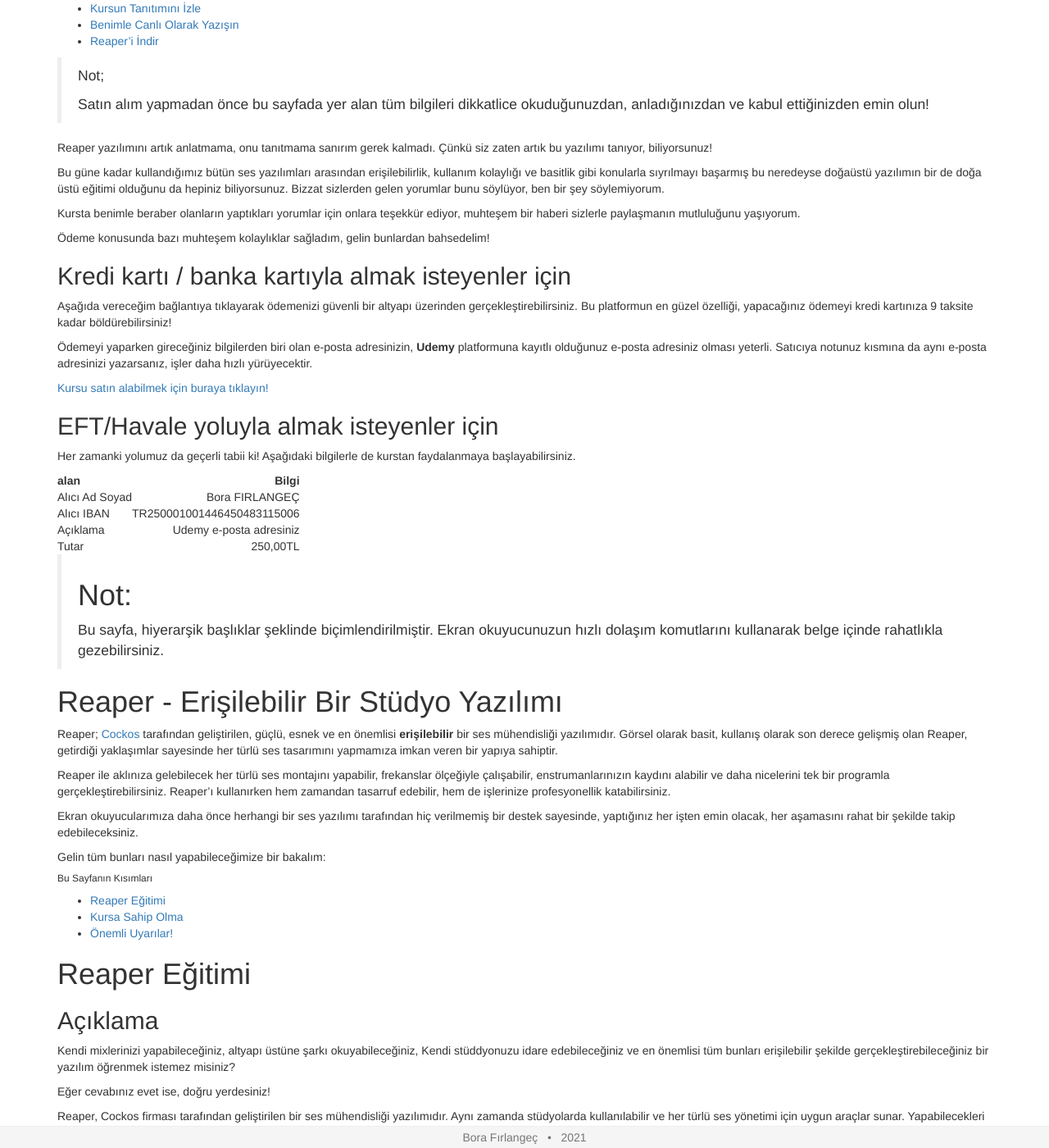
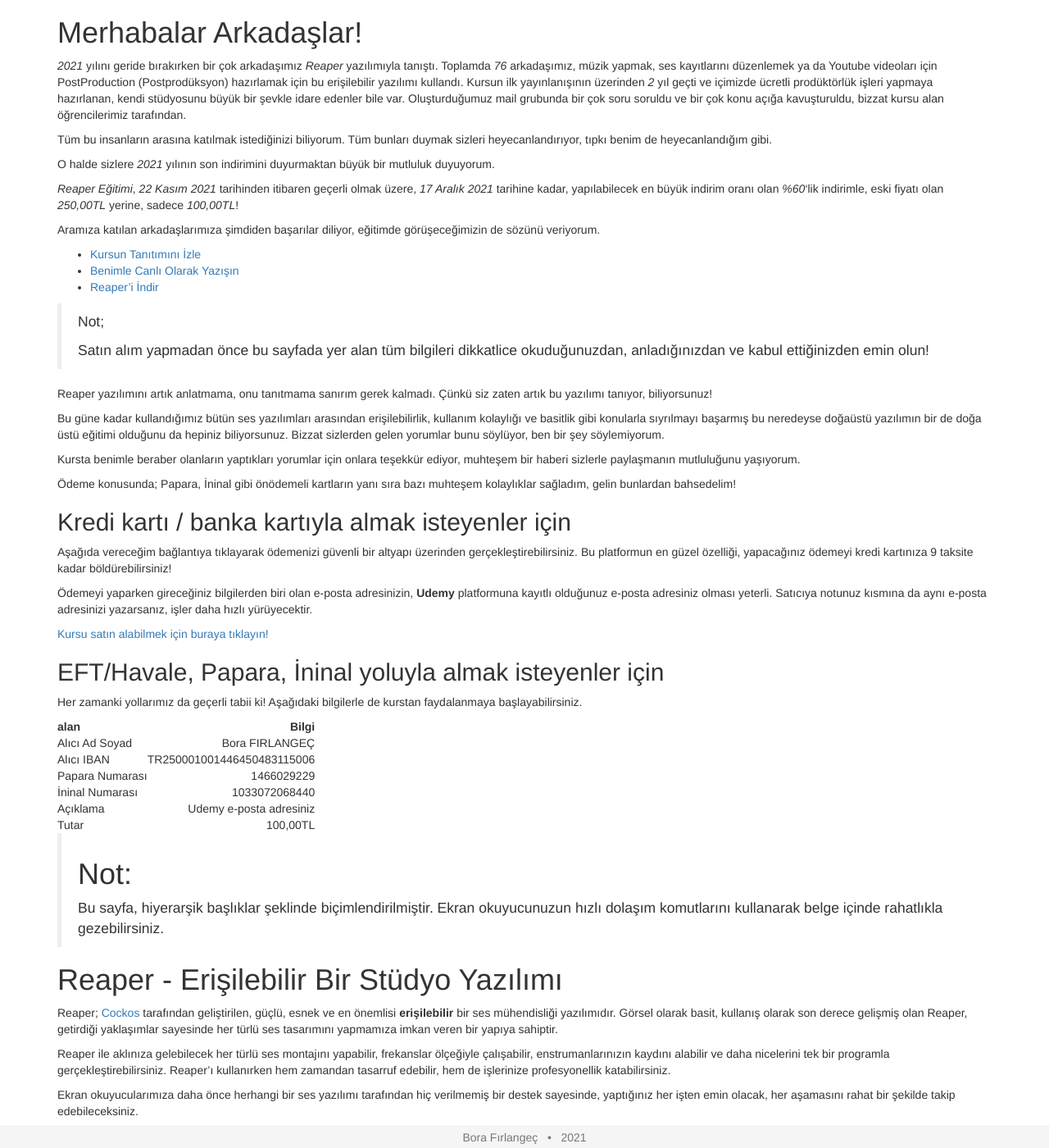
Before and after one commit to borfirbora/borfirbora.github.io, a Jekyll site: the page built from reaper.md, in a window 1280 px wide and 1400 px high. Shown: the whole window at 82% size. Built offline with Jekyll 4.4.1, drawn with Linux system fonts in a browser that asks for light colours; a script that is not in the unit is left out; some of the changed text lies outside the part shown.

Commit message:
Update reaper.md

```diff
--- a/reaper.md
+++ b/reaper.md
@@ -3,6 +3,18 @@
 permalink: reaper
 layout: minimal
 ---
+
+# Merhabalar Arkadaşlar!
+
+_2021_ yılını geride bırakırken bir çok arkadaşımız _Reaper_ yazılımıyla tanıştı. Toplamda _76_ arkadaşımız, müzik yapmak, ses kayıtlarını düzenlemek ya da Youtube videoları için PostProduction (Postprodüksyon) hazırlamak için bu erişilebilir yazılımı kullandı. Kursun ilk yayınlanışının üzerinden _2_ yıl geçti ve içimizde ücretli prodüktörlük işleri yapmaya hazırlanan, kendi stüdyosunu büyük bir şevkle idare edenler bile var. Oluşturduğumuz mail grubunda bir çok soru soruldu ve bir çok konu açığa kavuşturuldu, bizzat kursu alan öğrencilerimiz tarafından.
+
+Tüm bu insanların arasına katılmak istediğinizi biliyorum. Tüm bunları duymak sizleri heyecanlandırıyor, tıpkı benim de heyecanlandığım gibi.
+
+O halde sizlere _2021_ yılının son indirimini duyurmaktan büyük bir mutluluk duyuyorum.
+
+_Reaper Eğitimi_, _22 Kasım 2021_ tarihinden itibaren geçerli olmak üzere, _17 Aralık 2021_ tarihine kadar, yapılabilecek en büyük indirim oranı olan _%60_'lik indirimle, eski fiyatı olan _250,00TL_ yerine, sadece _100,00TL_!
+
+Aramıza katılan arkadaşlarımıza şimdiden başarılar diliyor, eğitimde görüşeceğimizin de sözünü veriyorum.
 
 * [Kursun Tanıtımını İzle](https://www.youtube.com/watch?v=OB9HQeFTuhk)
 * [Benimle Canlı  Olarak Yazışın](https://tawk.to/chat/5d8b5acf6c1dde20ed03632d/default)
@@ -18,7 +30,7 @@
 
 Kursta benimle beraber olanların yaptıkları yorumlar için onlara teşekkür ediyor, muhteşem bir haberi sizlerle paylaşmanın mutluluğunu yaşıyorum.
 
-Ödeme konusunda bazı muhteşem kolaylıklar sağladım, gelin bunlardan  bahsedelim!
+Ödeme konusunda; Papara, İninal gibi önödemeli kartların yanı sıra bazı muhteşem kolaylıklar sağladım, gelin bunlardan  bahsedelim!
 
 ## Kredi kartı / banka kartıyla almak isteyenler için
 
@@ -28,16 +40,18 @@
 
 [Kursu satın alabilmek için buraya tıklayın!](https://www.shopier.com/3578848)
 
-## EFT/Havale yoluyla almak isteyenler için
+## EFT/Havale, Papara, İninal yoluyla almak isteyenler için
 
-Her zamanki yolumuz da geçerli tabii ki! Aşağıdaki bilgilerle de kurstan faydalanmaya başlayabilirsiniz.
+Her zamanki yollarımız da geçerli tabii ki! Aşağıdaki bilgilerle de kurstan faydalanmaya başlayabilirsiniz.
 
 | alan | Bilgi |
 | :--- | ---: |
 | Alıcı Ad Soyad | Bora FIRLANGEÇ |
 | Alıcı IBAN | TR250001001446450483115006 |
+|Papara Numarası|1466029229|
+|İninal Numarası|1033072068440|
 |Açıklama|Udemy e-posta adresiniz|
-|Tutar|250,00TL|
+|Tutar|100,00TL|
 
 > # Not:
 >
```
Also changed, not shown: other parts of reaper.md (+1 -5 lines).
